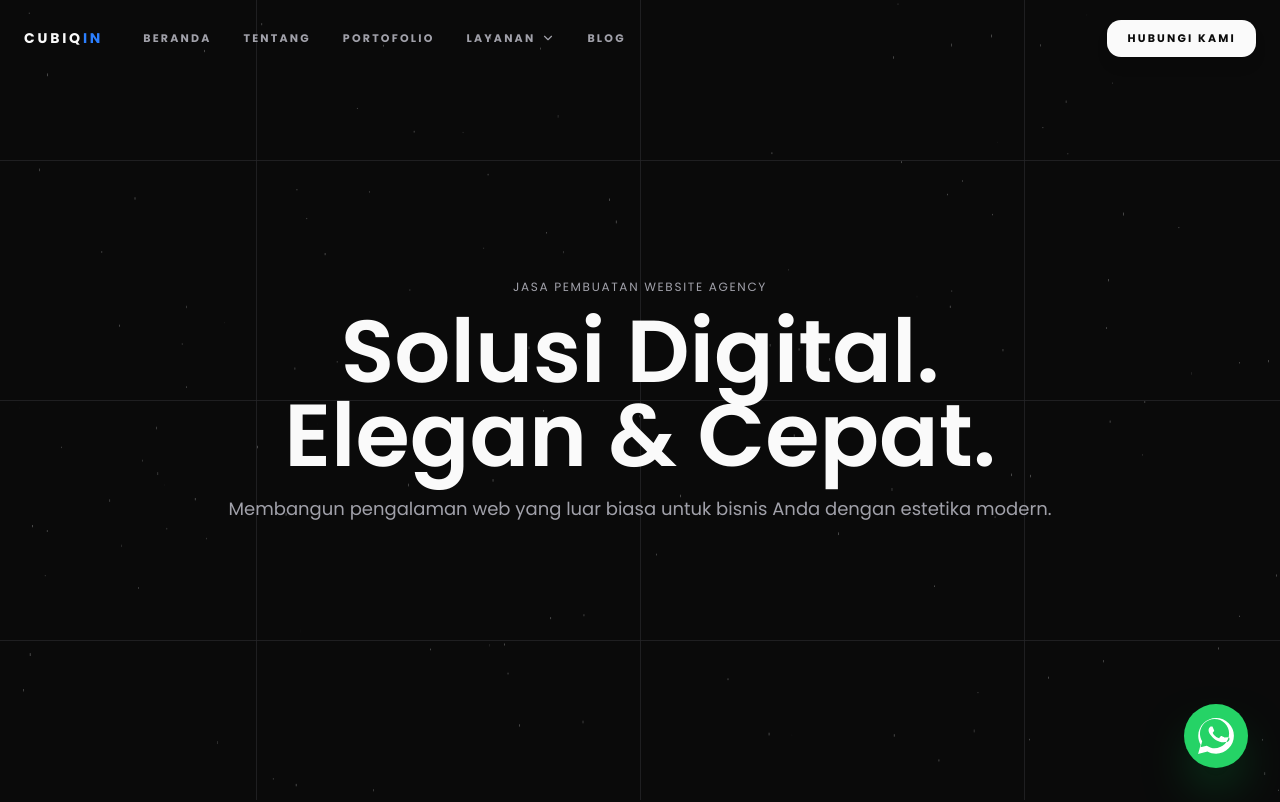
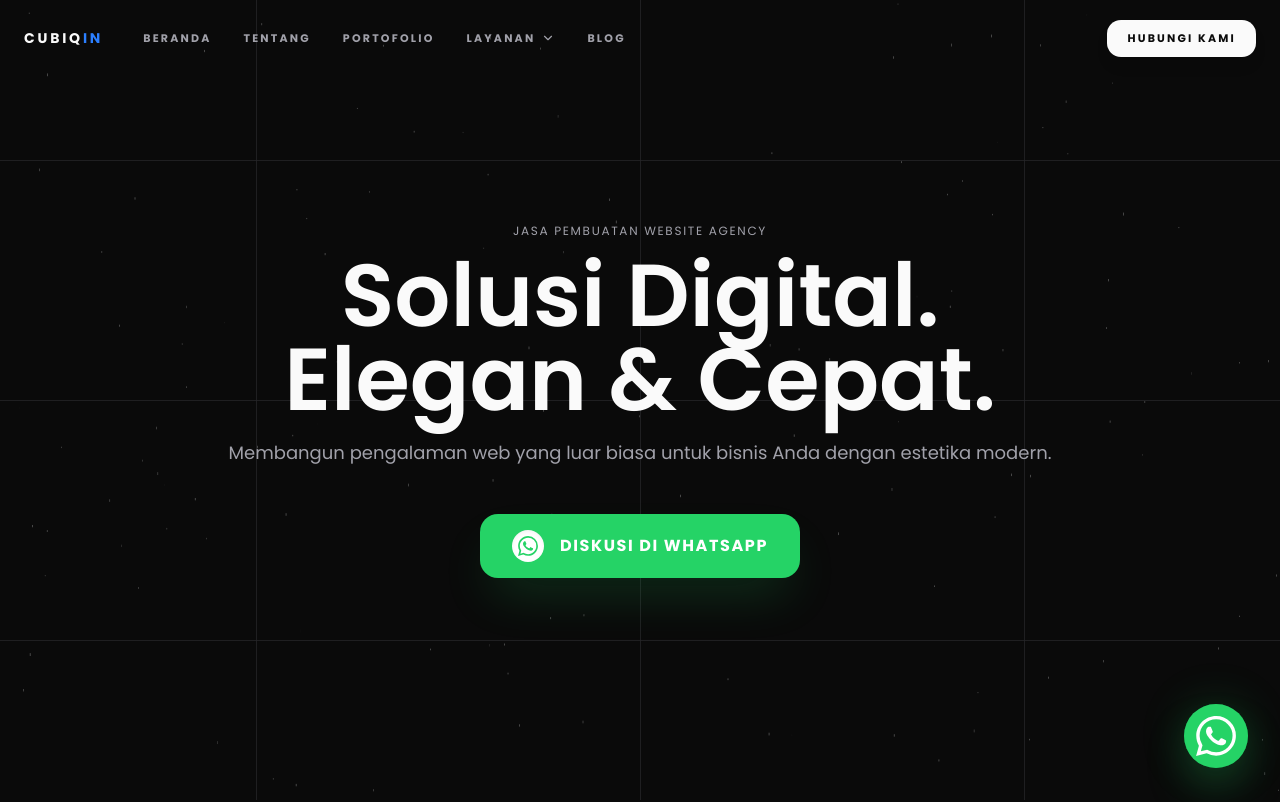
Before and after one commit to rafiakbar14/cubiqin, a Next.js app: page / in a window 1280 px wide. Shown: the top 802 px of the page. Built offline with nearby package versions, Linux system fonts and the light colour scheme.

Commit message:
style: Sync premium WhatsApp logos and correct contact info site-wide

```diff
--- a/src/app/landing/page.tsx
+++ b/src/app/landing/page.tsx
@@ -55,7 +55,7 @@
 
 export default function AdsLandingPage() {
     const handleOrder = (level: string) => {
-        const phoneNumber = '6281234567890';
+        const phoneNumber = '6283135183093';
         const text = `Halo Cubiqin! Saya tertarik dengan paket *${level}*. Bisa bantu jelaskan proses awalnya?`;
         window.open(`https://wa.me/${phoneNumber}?text=${encodeURIComponent(text)}`, '_blank');
     };
@@ -78,14 +78,24 @@
                     <p className="text-lg md:text-xl text-[#a1a1aa] leading-relaxed max-w-2xl mx-auto px-4">
                         Hadirkan bisnis Anda di dunia digital dengan tampilan premium yang meningkatkan konversi penjualan.
                     </p>
-                    <div className="flex flex-col md:flex-row gap-4 justify-center items-center pt-8">
+                    <div className="flex flex-col md:flex-row gap-6 justify-center items-center pt-8">
                         <button
                             onClick={() => document.getElementById('pricing')?.scrollIntoView({ behavior: 'smooth' })}
                             className="w-full md:w-auto px-10 py-5 rounded-2xl bg-blue-600 text-white font-bold text-sm tracking-widest uppercase hover:bg-blue-700 transition-all shadow-xl shadow-blue-500/20"
                         >
                             Cek Daftar Harga
                         </button>
-                        <a href="/portfolio" className="text-sm font-bold tracking-widest text-[#fafafa] hover:text-blue-400 p-4 transition-colors uppercase">Lihat Portofolio</a>
+                        <button
+                            onClick={() => window.open('https://wa.me/6283135183093?text=Halo%20Cubiqin!%20Saya%20ingin%20diskusi%20paket%20website.', '_blank')}
+                            className="w-full md:w-auto flex items-center justify-center gap-4 px-8 py-5 bg-[#25D366] text-white rounded-2xl font-bold text-sm tracking-widest uppercase hover:scale-105 active:scale-95 transition-all shadow-xl shadow-[#25D366]/20"
+                        >
+                            <div className="w-6 h-6 rounded-full bg-white flex items-center justify-center text-[#25D366]">
+                                <svg className="w-4 h-4 fill-current" viewBox="0 0 24 24">
+                                    <path d="M17.472 14.382c-.297-.149-1.758-.867-2.03-.967-.273-.099-.471-.148-.67.15-.197.297-.767.966-.94 1.164-.173.199-.347.223-.644.075-.297-.15-1.255-.463-2.39-1.475-.883-.788-1.48-1.761-1.653-2.059-.173-.297-.018-.458.13-.606.134-.133.298-.347.446-.52.149-.174.198-.298.298-.497.099-.198.05-.371-.025-.52-.075-.149-.669-1.612-.916-2.207-.242-.579-.487-.5-.669-.51-.173-.008-.371-.01-.57-.01-.198 0-.52.074-.792.372-.272.297-1.04 1.016-1.04 2.479 0 1.462 1.065 2.875 1.213 3.074.149.198 2.096 3.2 5.077 4.487.709.306 1.262.489 1.694.625.712.227 1.36.195 1.871.118.571-.085 1.758-.719 2.006-1.413.248-.694.248-1.289.173-1.413-.074-.124-.272-.198-.57-.347m-5.421 7.403h-.004a9.87 9.87 0 01-5.031-1.378l-.361-.214-3.741.982.998-3.648-.235-.374a9.86 9.86 0 01-1.51-5.26c.001-5.45 4.436-9.884 9.888-9.884 2.64 0 5.122 1.03 6.988 2.898a9.825 9.825 0 012.893 6.994c-.003 5.45-4.437 9.884-9.885 9.884m8.413-18.297A11.815 11.815 0 0012.05 0C5.495 0 .16 5.335.157 11.892c0 2.096.547 4.142 1.588 5.945L.057 24l6.305-1.654a11.882 11.882 0 005.683 1.448h.005c6.554 0 11.89-5.335 11.893-11.893a11.821 11.821 0 00-3.48-8.413z" />
+                                </svg>
+                            </div>
+                            Diskusi di WhatsApp
+                        </button>
                     </div>
                 </div>
 
--- a/src/components/ServicePage.tsx
+++ b/src/components/ServicePage.tsx
@@ -176,13 +176,17 @@
                         >
                             Hubungi Kami Sekarang
                         </a>
-                        <a
-                            href="https://wa.me/6283135183093"
-                            target="_blank"
-                            className="flex items-center gap-3 text-[#a1a1aa] hover:text-white transition-colors underline underline-offset-8"
+                        <button
+                            onClick={() => window.open('https://wa.me/6283135183093?text=Halo%20Cubiqin!%20Saya%20ingin%20diskusi%20proyek%20website.', '_blank')}
+                            className="flex items-center gap-3 px-8 py-5 rounded-full bg-[#25D366] text-white font-bold tracking-widest uppercase hover:scale-105 active:scale-95 transition-all shadow-xl shadow-[#25D366]/20"
                         >
-                            Chat via WhatsApp <ChevronRight size={16} />
-                        </a>
+                            <div className="w-6 h-6 rounded-full bg-white flex items-center justify-center text-[#25D366]">
+                                <svg className="w-4 h-4 fill-current" viewBox="0 0 24 24">
+                                    <path d="M17.472 14.382c-.297-.149-1.758-.867-2.03-.967-.273-.099-.471-.148-.67.15-.197.297-.767.966-.94 1.164-.173.199-.347.223-.644.075-.297-.15-1.255-.463-2.39-1.475-.883-.788-1.48-1.761-1.653-2.059-.173-.297-.018-.458.13-.606.134-.133.298-.347.446-.52.149-.174.198-.298.298-.497.099-.198.05-.371-.025-.52-.075-.149-.669-1.612-.916-2.207-.242-.579-.487-.5-.669-.51-.173-.008-.371-.01-.57-.01-.198 0-.52.074-.792.372-.272.297-1.04 1.016-1.04 2.479 0 1.462 1.065 2.875 1.213 3.074.149.198 2.096 3.2 5.077 4.487.709.306 1.262.489 1.694.625.712.227 1.36.195 1.871.118.571-.085 1.758-.719 2.006-1.413.248-.694.248-1.289.173-1.413-.074-.124-.272-.198-.57-.347m-5.421 7.403h-.004a9.87 9.87 0 01-5.031-1.378l-.361-.214-3.741.982.998-3.648-.235-.374a9.86 9.86 0 01-1.51-5.26c.001-5.45 4.436-9.884 9.888-9.884 2.64 0 5.122 1.03 6.988 2.898a9.825 9.825 0 012.893 6.994c-.003 5.45-4.437 9.884-9.885 9.884m8.413-18.297A11.815 11.815 0 0012.05 0C5.495 0 .16 5.335.157 11.892c0 2.096.547 4.142 1.588 5.945L.057 24l6.305-1.654a11.882 11.882 0 005.683 1.448h.005c6.554 0 11.89-5.335 11.893-11.893a11.821 11.821 0 00-3.48-8.413z" />
+                                </svg>
+                            </div>
+                            Diskusi di WhatsApp
+                        </button>
                     </div>
                 </div>
             </section>
--- a/src/components/WhatsAppButton.tsx
+++ b/src/components/WhatsAppButton.tsx
@@ -3,7 +3,7 @@
 import React from 'react';
 
 const WhatsAppButton = () => {
-    const phoneNumber = '6281234567890'; // Placeholder, should be configurable
+    const phoneNumber = '6283135183093';
     const message = 'Halo Cubiqin! Saya ingin berkonsultasi mengenai pembuatan website.';
 
     const handleClick = () => {
@@ -16,13 +16,20 @@
             className="fixed bottom-8 right-8 z-[999] group flex items-center justify-center"
             title="Hubungi kami via WhatsApp"
         >
+            {/* Soft Glow/Ring */}
+            <div className="absolute inset-0 rounded-full bg-[#25D366] opacity-20 blur-xl group-hover:opacity-40 transition-opacity"></div>
+
             {/* Pulse Effect */}
-            <div className="absolute inset-0 rounded-full bg-green-500 animate-ping opacity-25 group-hover:opacity-40"></div>
+            <div className="absolute inset-0 rounded-full bg-[#25D366] animate-pulse opacity-30"></div>
 
-            {/* Button */}
-            <div className="relative w-16 h-16 bg-[#25D366] rounded-full flex items-center justify-center shadow-2xl shadow-green-500/40 hover:scale-110 transition-transform duration-300">
-                <svg className="w-9 h-9 text-white fill-current" viewBox="0 0 24 24">
-                    <path d="M.057 24l1.687-6.163c-1.041-1.804-1.588-3.849-1.588-5.946 0-6.556 5.332-11.891 11.891-11.891 3.181 0 6.167 1.24 8.413 3.488 2.246 2.248 3.484 5.232 3.484 8.412 0 6.556-5.332 11.891-11.891 11.891-2.015 0-3.991-.512-5.741-1.486L0 24zm6.15-5.32c1.7 1.011 3.294 1.517 4.741 1.517 5.4 0 9.791-4.391 9.791-9.791 0-2.617-1.02-5.076-2.871-6.928C16.208 1.621 13.719.601 11.091.601c-5.4 0-9.791 4.391-9.791 9.791 0 1.83.51 3.616 1.486 5.176l-1.08 3.946 4.094-1.074zm11.391-5.71c-.274-.137-1.62-.8-1.87-.891-.25-.091-.433-.137-.616.137-.183.274-.711.891-.871 1.074-.16.183-.32.203-.594.066-.274-.137-1.156-.426-2.202-1.359-.814-.727-1.364-1.626-1.524-1.9-.16-.273-.017-.42.12-.556.121-.123.274-.32.411-.48.137-.16.183-.274.274-.457.091-.183.046-.343-.023-.48-.069-.137-.616-1.486-.845-2.035-.223-.532-.469-.459-.616-.467-.137-.007-.32-.01-.503-.01-.183 0-.479.069-.731.343-.251.274-.959.937-.959 2.286 0 1.348.982 2.651 1.12 2.834.137.183 1.933 2.951 4.675 4.137 1.256.543 2.15.774 2.885.876 1.144.158 2.183.109 3.003-.013.913-.137 1.87-.764 2.134-1.464.265-.7 0-1.28-.023-1.464l-.594-.274z" />
+            {/* Main Button */}
+            <div className="relative w-16 h-16 bg-[#25D366] rounded-full flex items-center justify-center shadow-2xl shadow-[#25D366]/40 hover:scale-110 active:scale-95 transition-all duration-300">
+                <svg
+                    className="w-10 h-10 text-white"
+                    fill="currentColor"
+                    viewBox="0 0 24 24"
+                >
+                    <path d="M17.472 14.382c-.297-.149-1.758-.867-2.03-.967-.273-.099-.471-.148-.67.15-.197.297-.767.966-.94 1.164-.173.199-.347.223-.644.075-.297-.15-1.255-.463-2.39-1.475-.883-.788-1.48-1.761-1.653-2.059-.173-.297-.018-.458.13-.606.134-.133.298-.347.446-.52.149-.174.198-.298.298-.497.099-.198.05-.371-.025-.52-.075-.149-.669-1.612-.916-2.207-.242-.579-.487-.5-.669-.51-.173-.008-.371-.01-.57-.01-.198 0-.52.074-.792.372-.272.297-1.04 1.016-1.04 2.479 0 1.462 1.065 2.875 1.213 3.074.149.198 2.096 3.2 5.077 4.487.709.306 1.262.489 1.694.625.712.227 1.36.195 1.871.118.571-.085 1.758-.719 2.006-1.413.248-.694.248-1.289.173-1.413-.074-.124-.272-.198-.57-.347m-5.421 7.403h-.004a9.87 9.87 0 01-5.031-1.378l-.361-.214-3.741.982.998-3.648-.235-.374a9.86 9.86 0 01-1.51-5.26c.001-5.45 4.436-9.884 9.888-9.884 2.64 0 5.122 1.03 6.988 2.898a9.825 9.825 0 012.893 6.994c-.003 5.45-4.437 9.884-9.885 9.884m8.413-18.297A11.815 11.815 0 0012.05 0C5.495 0 .16 5.335.157 11.892c0 2.096.547 4.142 1.588 5.945L.057 24l6.305-1.654a11.882 11.882 0 005.683 1.448h.005c6.554 0 11.89-5.335 11.893-11.893a11.821 11.821 0 00-3.48-8.413z" />
                 </svg>
             </div>
         </button>
--- a/src/components/ui/hero-minimalism.tsx
+++ b/src/components/ui/hero-minimalism.tsx
@@ -380,7 +380,21 @@
           <div className="max-w-4xl text-center">
             <div className="kicker">Jasa Pembuatan Website Agency</div>
             <h1 className="title">Solusi Digital. <br className="hidden sm:block" />Elegan & Cepat.</h1>
-            <p className="subtitle">Membangun pengalaman web yang luar biasa untuk bisnis Anda dengan estetika modern.</p>
+            <p className="subtitle mb-12">Membangun pengalaman web yang luar biasa untuk bisnis Anda dengan estetika modern.</p>
+
+            <div className="flex justify-center">
+              <button
+                onClick={() => window.open('https://wa.me/6283135183093?text=Halo%20Cubiqin!%20Saya%20ingin%20diskusi%20proyek%20website.', '_blank')}
+                className="group relative flex items-center gap-4 px-8 py-4 bg-[#25D366] rounded-2xl text-white font-bold tracking-widest uppercase hover:scale-105 active:scale-95 transition-all shadow-2xl shadow-[#25D366]/20"
+              >
+                <div className="w-8 h-8 rounded-full bg-white flex items-center justify-center text-[#25D366] shadow-inner">
+                  <svg className="w-5 h-5 fill-current" viewBox="0 0 24 24">
+                    <path d="M17.472 14.382c-.297-.149-1.758-.867-2.03-.967-.273-.099-.471-.148-.67.15-.197.297-.767.966-.94 1.164-.173.199-.347.223-.644.075-.297-.15-1.255-.463-2.39-1.475-.883-.788-1.48-1.761-1.653-2.059-.173-.297-.018-.458.13-.606.134-.133.298-.347.446-.52.149-.174.198-.298.298-.497.099-.198.05-.371-.025-.52-.075-.149-.669-1.612-.916-2.207-.242-.579-.487-.5-.669-.51-.173-.008-.371-.01-.57-.01-.198 0-.52.074-.792.372-.272.297-1.04 1.016-1.04 2.479 0 1.462 1.065 2.875 1.213 3.074.149.198 2.096 3.2 5.077 4.487.709.306 1.262.489 1.694.625.712.227 1.36.195 1.871.118.571-.085 1.758-.719 2.006-1.413.248-.694.248-1.289.173-1.413-.074-.124-.272-.198-.57-.347m-5.421 7.403h-.004a9.87 9.87 0 01-5.031-1.378l-.361-.214-3.741.982.998-3.648-.235-.374a9.86 9.86 0 01-1.51-5.26c.001-5.45 4.436-9.884 9.888-9.884 2.64 0 5.122 1.03 6.988 2.898a9.825 9.825 0 012.893 6.994c-.003 5.45-4.437 9.884-9.885 9.884m8.413-18.297A11.815 11.815 0 0012.05 0C5.495 0 .16 5.335.157 11.892c0 2.096.547 4.142 1.588 5.945L.057 24l6.305-1.654a11.882 11.882 0 005.683 1.448h.005c6.554 0 11.89-5.335 11.893-11.893a11.821 11.821 0 00-3.48-8.413z" />
+                  </svg>
+                </div>
+                Diskusi di WhatsApp
+              </button>
+            </div>
           </div>
         </main>
 
```
